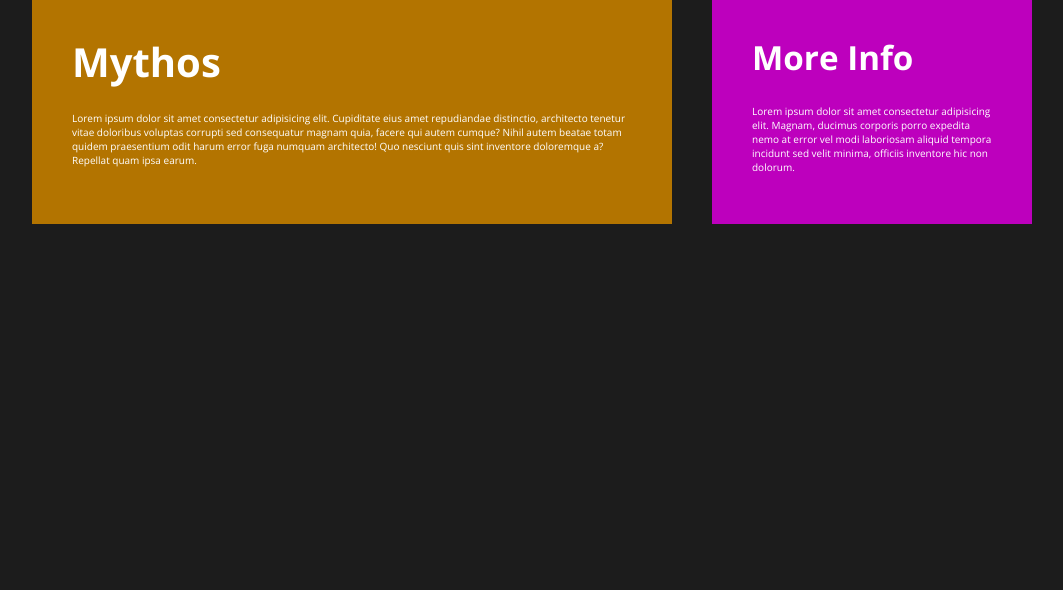
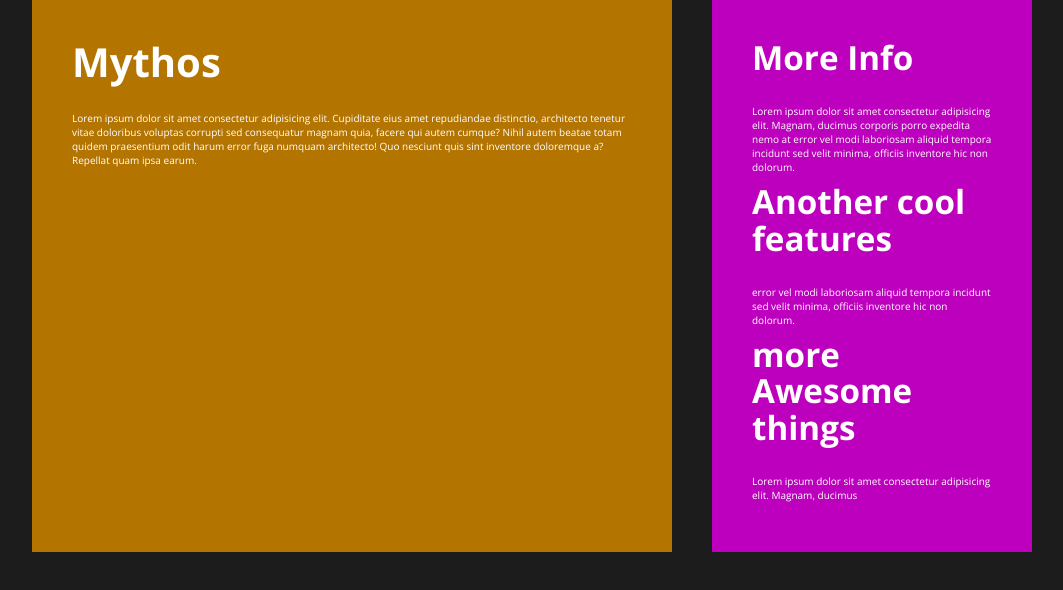
Before and after one commit to ahmedessam3270/sass_learning, a plain HTML site: page index.html in a window 1280 px wide. Shown: the whole page, without its empty margins (108-1171 px from the left). Drawn offline with nearby package versions, Linux system fonts and the light colour scheme; files that its build step writes are made by us from their sources.

Commit message:
adding placeholders

```diff
--- a/index.html
+++ b/index.html
@@ -28,13 +28,29 @@
         </p>
       </main>
       <aside class="grid__sidebar">
-        <h2>More Info</h2>
-        <p>
-          Lorem ipsum dolor sit amet consectetur adipisicing elit. Magnam,
-          ducimus corporis porro expedita nemo at error vel modi laboriosam
-          aliquid tempora incidunt sed velit minima, officiis inventore hic non
-          dolorum.
-        </p>
+        <div class="grid__widget--green">
+          <h2>More Info</h2>
+          <p>
+            Lorem ipsum dolor sit amet consectetur adipisicing elit. Magnam,
+            ducimus corporis porro expedita nemo at error vel modi laboriosam
+            aliquid tempora incidunt sed velit minima, officiis inventore hic
+            non dolorum.
+          </p>
+        </div>
+        <div class="grid__widget--magenta">
+          <h2>Another cool features</h2>
+          <p>
+            error vel modi laboriosam aliquid tempora incidunt sed velit minima,
+            officiis inventore hic non dolorum.
+          </p>
+        </div>
+        <div class="grid__widget--magenta">
+          <h2>more Awesome things</h2>
+          <p>
+            Lorem ipsum dolor sit amet consectetur adipisicing elit. Magnam,
+            ducimus
+          </p>
+        </div>
       </aside>
     </div>
   </body>
```
